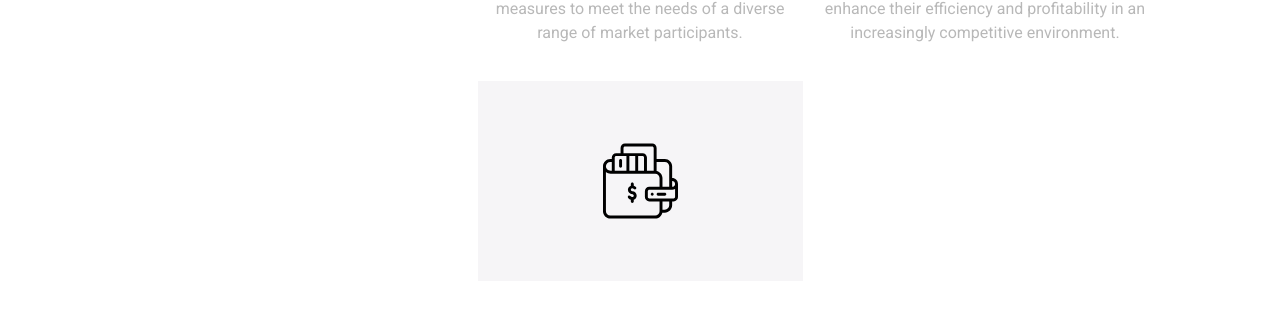
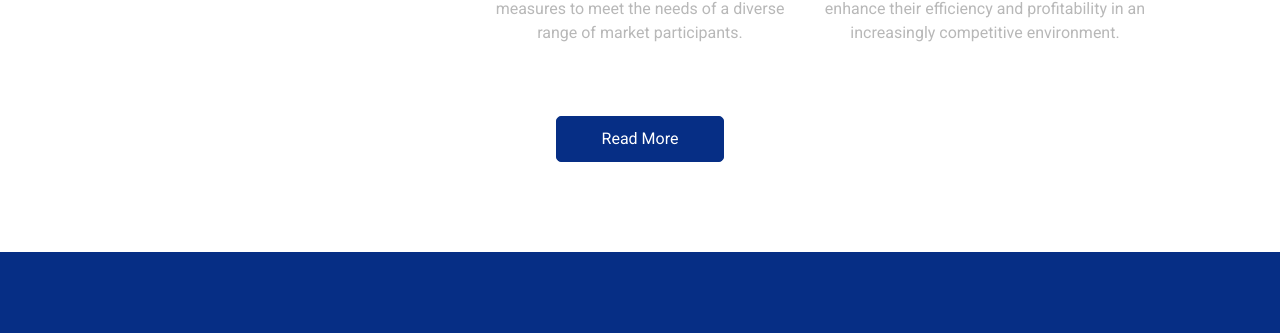
Before and after one commit to Web3DAppsoftware/web3dapps.org, a plain HTML site: page how.html in a window 1280 px wide. Shown: the part 925-1258 px from the top of the page. Drawn offline with nearby package versions, Linux system fonts and the light colour scheme.

Commit message:
removed one of the icons

```diff
--- a/how.html
+++ b/how.html
@@ -159,22 +159,6 @@
           </p>
         </div>
       </div>
-      <div class="box">
-        <div class="img-box">
-          <svg viewBox="0 0 512 512" xmlns="http://www.w3.org/2000/svg">
-            <path
-              d="m336 336c-5.519531 0-10 4.480469-10 10s4.480469 10 10 10 10-4.480469 10-10-4.480469-10-10-10zm0 0" />
-            <path
-              d="m200 326c-5.515625 0-10-4.484375-10-10s4.484375-10 10-10c3.542969 0 7.28125 1.808594 10.816406 5.226562 3.96875 3.839844 10.300782 3.738282 14.140625-.234374 3.839844-3.96875 3.734375-10.296876-.234375-14.136719-5.074218-4.914063-10.152344-7.691407-14.722656-9.207031v-11.648438c0-5.523438-4.476562-10-10-10s-10 4.476562-10 10v11.71875c-11.640625 4.128906-20 15.246094-20 28.28125 0 16.542969 13.457031 30 30 30 5.511719 0 10 4.484375 10 10s-4.488281 10-10 10c-4.273438 0-8.886719-2.6875-12.988281-7.566406-3.550781-4.226563-9.859375-4.773438-14.085938-1.21875-4.230469 3.554687-4.773437 9.863281-1.222656 14.089844 5.347656 6.359374 11.632813 10.789062 18.296875 13.023437v11.671875c0 5.523438 4.476562 10 10 10s10-4.476562 10-10v-11.71875c11.636719-4.128906 20-15.246094 20-28.28125 0-16.542969-13.457031-30-30-30zm0 0" />
-            <path
-              d="m120 166c5.523438 0 10-4.476562 10-10v-40c0-5.523438-4.476562-10-10-10s-10 4.476562-10 10v40c0 5.523438 4.476562 10 10 10zm0 0" />
-            <path
-              d="m472 236v-80c0-27.570312-22.429688-50-50-50h-56v-76c0-16.542969-13.457031-30-30-30h-186c-16.542969 0-30 13.457031-30 30v36h-30c-16.542969 0-30 13.457031-30 30v10h-10c-27.570312 0-50 22.429688-50 50v306c0 27.570312 22.429688 50 50 50h306c24.144531 0 44.347656-17.203125 48.992188-40h17.007812c27.570312 0 50-22.429688 50-50v-26h10c16.542969 0 30-13.457031 30-30v-90c0-22.054688-17.945312-40-40-40zm20 40c0 11.046875-8.953125 20-20 20v-40c11.027344 0 20 8.972656 20 20zm-70-150c16.542969 0 30 13.457031 30 30v140h-46v-60c0-24.144531-17.203125-44.347656-40-48.992188v-61.007812zm-282-96c0-5.515625 4.484375-10 10-10h186c5.515625 0 10 4.484375 10 10v156h-46v-90c0-16.542969-13.457031-30-30-30h-130zm100 156v-100h30c5.515625 0 10 4.484375 10 10v90zm-60 0v-100h40v100zm-100-90c0-5.515625 4.484375-10 10-10h70v100h-80zm-30 30h10v60h-7.859375c-16.527344 0-32.140625-11.96875-32.140625-30 0-16.542969 13.457031-30 30-30zm306 366h-306c-16.542969 0-30-13.457031-30-30v-266.617188c8.941406 6.660157 20.171875 10.617188 32.140625 10.617188h303.859375c16.542969 0 30 13.457031 30 30v60h-70c-16.542969 0-30 13.457031-30 30v40c0 16.542969 13.457031 30 30 30h70v66c0 16.542969-13.457031 30-30 30zm96-70c0 16.542969-13.457031 30-30 30h-16v-56h46zm30-46h-166c-5.515625 0-10-4.484375-10-10v-40c0-5.515625 4.484375-10 10-10h156c7.136719 0 13.984375-1.867188 20-5.355469v55.355469c0 5.515625-4.484375 10-10 10zm0 0" />
-            <path
-              d="m422 336h-46c-5.523438 0-10 4.476562-10 10s4.476562 10 10 10h46c5.523438 0 10-4.476562 10-10s-4.476562-10-10-10zm0 0" />
-          </svg>
-        </div>
-      </div>
     </div>
     <div class="btn-box">
       <a href="">
```
